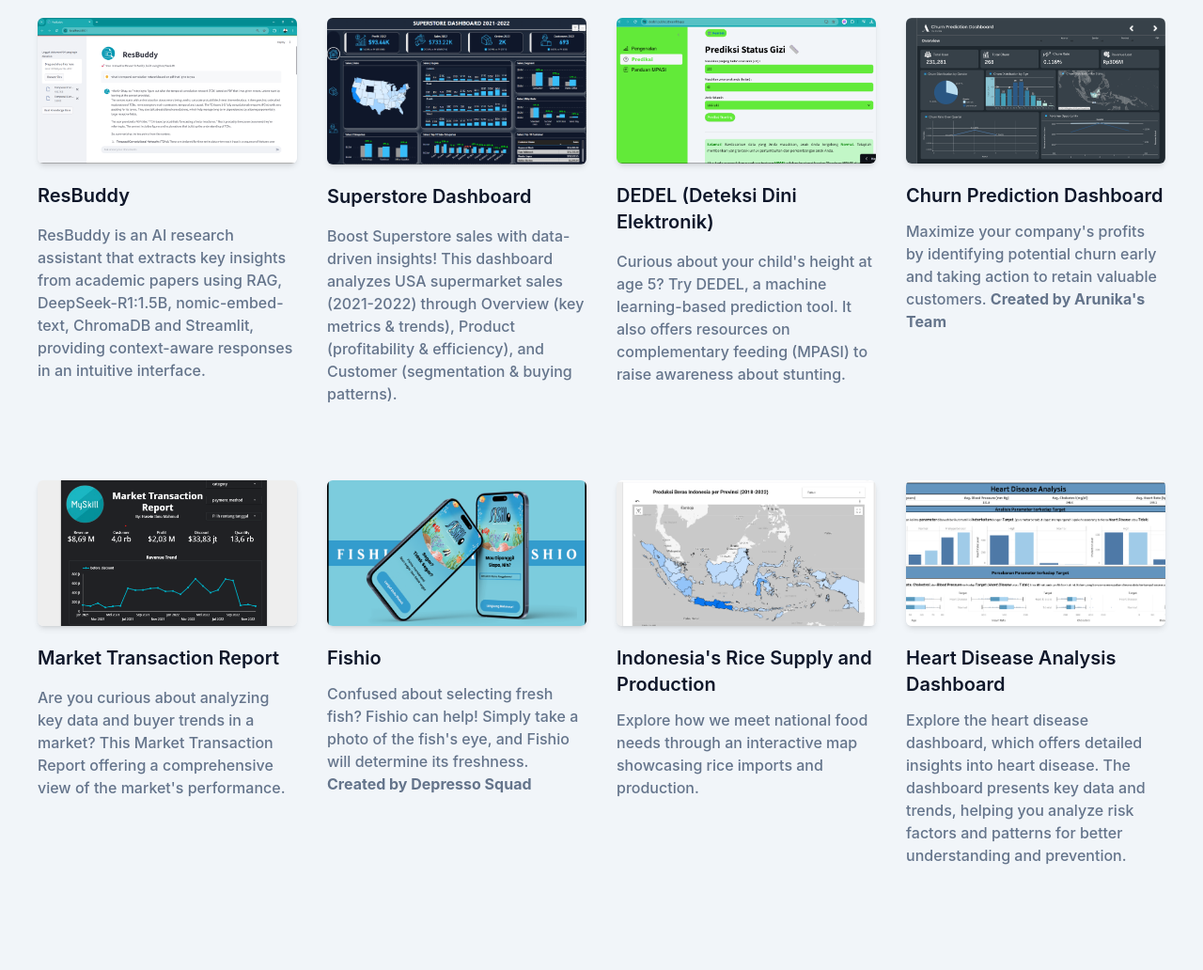
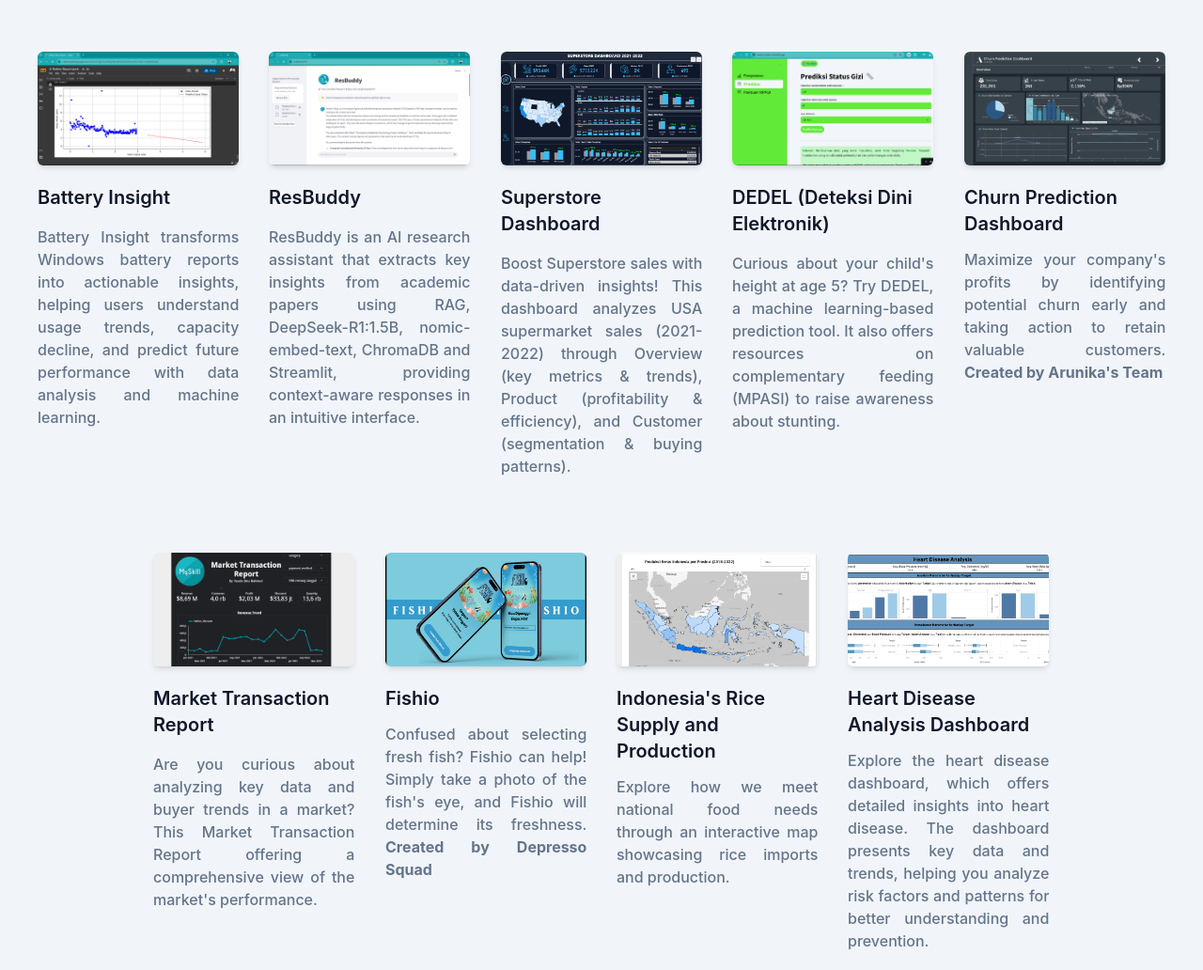
Before and after one commit to huseinibnu/huseinibnu.github.io, a website: page index.html in a window 1280 px wide. Shown: the part 2067-3099 px from the top of the page at 94% size. Drawn offline with nearby package versions, Linux system fonts and the light colour scheme.

Commit message:
menambahkan bagian project

```diff
--- a/index.html
+++ b/index.html
@@ -194,10 +194,11 @@
             <ul class="text-md font-medium text-secondary md:text-lg">
               <li><b>Programming</b>: Python (Pandas, NumPy, Scikit-Learn, TensorFlow, Keras, PyTorch, OpenCV), SQL</li>
               <li class="mt-2"><b>Machine Learning & Deep Learning</b>: Supervised dan Unsupervised Learning, Computer Vison, NLP, Scikit-Learn, TensorFlow, Keras, PyTorch, HuggingFace, Ollama (LLM Serving)</li>
+              <li class="mt-2"><b>Data Analysis</b>: SQL, BigQuery, Pandas, Numpy, Excel</li>
               <li class="mt-2"><b>Data Visualization</b>: Tableau, Looker Studio, Power BI, Matplotlib, Seaborn, Plotly</li>
-              <li class="mt-2"><b>Development Tools</b>: Git, PyCharm, Jupyter Notebook, Google Colaboratory, BigQuery</li>
-              <li class="mt-2"><b>Deployment</b>: Streamlit, FastAPI, Flask, TensorFlow Lite (TFLite)</li>
-              <li class="mt-2"><b>Optimization & GPU Acceleration</b>: CUDA</li>
+              <li class="mt-2"><b>Development Tools</b>: Git, PyCharm, Jupyter Notebook, Google Colaboratory</li>
+              <li class="mt-2"><b>Model Deployment</b>: Streamlit, FastAPI, Flask, TensorFlow Lite (TFLite), LangChain (LLM Apps)</li>
+              <li class="mt-2"><b>Optimization & GPU Acceleration</b>: CUDA (GPU Computing)</li>
             </ul>
           </div>
         </div>
@@ -248,8 +249,30 @@
         </div>
 
         <div class="flex w-full flex-wrap justify-center px-2 xl:mx-auto xl:w-15/16">
+          <!-- Battery Insight -->
+          <div class="portfolio-item mb-12 p-4 w-full md:w-1/3 lg:w-1/5">
+            <div class="overflow-hidden rounded-md shadow-md">
+              <div class="group relative cursor-pointer items-center justify-center overflow-hidden transition-shadow hover:shadow-xl hover:shadow-primary/30">
+                  <div class="w-full">
+                      <img class="h-full w-full object-cover transition-transform duration-500 group-hover:scale-110" src="dist/img/portfolio/Battery Insight.png" alt="Battery Insight" />
+                  </div>
+                  <div class="absolute inset-0 bg-gradient-to-b from-transparent via-transparent to-primary opacity-0 transition-opacity duration-500 group-hover:opacity-100 group-hover:from-primary/90 group-hover:via-primary/80 group-hover:to-dark/90"></div>
+                  <div class="absolute inset-0 flex translate-y-[70%] flex-col items-center justify-center px-4 text-center transition-all duration-500 group-hover:translate-y-0">
+                      <a href="https://colab.research.google.com/drive/1fh1jjhDJwz5BOgTNuo94TOGO5S3YaLoH?usp=sharing" target="_blank">
+                          <button class="rounded-full bg-neutral-900 py-2 px-3 font-com text-sm capitalize text-white shadow shadow-black/60">
+                              Try it now!
+                          </button>
+                      </a>
+                  </div>
+              </div>
+            </div>
+            <h3 class="mt-5 mb-3 text-xl font-semibold text-dark dark:text-white">Battery Insight</h3>
+            <p class="mt-4 text-base font-medium text-secondary text-justify">Battery Insight transforms Windows battery reports into actionable insights, helping users understand usage trends, capacity decline, and predict future performance with data analysis and machine learning.</p>
+          </div>
+          <!-- Battery Insight -->
+
           <!-- ResBuddy -->
-          <div class="portfolio-item mb-12 p-4 w-full md:w-1/3 lg:w-1/4">
+          <div class="portfolio-item mb-12 p-4 w-full md:w-1/3 lg:w-1/5">
             <div class="overflow-hidden rounded-md shadow-md">
               <div class="group relative cursor-pointer items-center justify-center overflow-hidden transition-shadow hover:shadow-xl hover:shadow-primary/30">
                   <div class="w-full">
@@ -266,12 +289,12 @@
               </div>
             </div>
             <h3 class="mt-5 mb-3 text-xl font-semibold text-dark dark:text-white">ResBuddy</h3>
-            <p class="mt-4 text-base font-medium text-secondary">ResBuddy is an AI research assistant that extracts key insights from academic papers using RAG, DeepSeek-R1:1.5B, nomic-embed-text, ChromaDB and Streamlit, providing context-aware responses in an intuitive interface.</p>
+            <p class="mt-4 text-base font-medium text-secondary text-justify">ResBuddy is an AI research assistant that extracts key insights from academic papers using RAG, DeepSeek-R1:1.5B, nomic-embed-text, ChromaDB and Streamlit, providing context-aware responses in an intuitive interface.</p>
           </div>
           <!-- ResBuddy -->
 
           <!-- Superstore Dashboard -->
-          <div class="portfolio-item mb-12 p-4 w-full md:w-1/3 lg:w-1/4">
+          <div class="portfolio-item mb-12 p-4 w-full md:w-1/3 lg:w-1/5">
             <div class="overflow-hidden rounded-md shadow-md">
               <div class="group relative cursor-pointer items-center justify-center overflow-hidden transition-shadow hover:shadow-xl hover:shadow-primary/30">
                   <div class="w-full">
@@ -288,12 +311,12 @@
               </div>
             </div>
             <h3 class="mt-5 mb-3 text-xl font-semibold text-dark dark:text-white">Superstore Dashboard</h3>
-            <p class="mt-4 text-base font-medium text-secondary">Boost Superstore sales with data-driven insights! This dashboard analyzes USA supermarket sales (2021-2022) through Overview (key metrics & trends), Product (profitability & efficiency), and Customer (segmentation & buying patterns).</p>
+            <p class="mt-4 text-base font-medium text-secondary text-justify">Boost Superstore sales with data-driven insights! This dashboard analyzes USA supermarket sales (2021-2022) through Overview (key metrics & trends), Product (profitability & efficiency), and Customer (segmentation & buying patterns).</p>
           </div>
           <!-- Superstore Dashboard -->
 
           <!-- DEDEL -->
-          <div class="portfolio-item mb-12 p-4 w-full md:w-1/3 lg:w-1/4">
+          <div class="portfolio-item mb-12 p-4 w-full md:w-1/3 lg:w-1/5">
             <div class="overflow-hidden rounded-md shadow-md">
               <div class="group relative cursor-pointer items-center justify-center overflow-hidden transition-shadow hover:shadow-xl hover:shadow-primary/30">
                   <div class="w-full">
@@ -310,12 +333,12 @@
               </div>
             </div>
             <h3 class="mt-5 mb-3 text-xl font-semibold text-dark dark:text-white">DEDEL (Deteksi Dini Elektronik)</h3>
-            <p class="mt-4 text-base font-medium text-secondary">Curious about your child's height at age 5? Try DEDEL, a machine learning-based prediction tool. It also offers resources on complementary feeding (MPASI) to raise awareness about stunting.</p>
+            <p class="mt-4 text-base font-medium text-secondary text-justify">Curious about your child's height at age 5? Try DEDEL, a machine learning-based prediction tool. It also offers resources on complementary feeding (MPASI) to raise awareness about stunting.</p>
           </div>
           <!-- DEDEL -->
 
           <!-- Churn Prediction Dashboard -->
-          <div class="portfolio-item mb-12 p-4 w-full md:w-1/3 lg:w-1/4">
+          <div class="portfolio-item mb-12 p-4 w-full md:w-1/3 lg:w-1/5">
             <div class="overflow-hidden rounded-md shadow-md">
               <div class="group relative cursor-pointer items-center justify-center overflow-hidden transition-shadow hover:shadow-xl hover:shadow-primary/30">
                   <div class="w-full">
@@ -332,12 +355,12 @@
               </div>
             </div>
             <h3 class="mt-5 mb-3 text-xl font-semibold text-dark dark:text-white">Churn Prediction Dashboard</h3>
-            <p class="text-base font-medium text-secondary">Maximize your company's profits by identifying potential churn early and taking action to retain valuable customers. <b>Created by Arunika's Team</b></p>
+            <p class="text-base font-medium text-secondary text-justify">Maximize your company's profits by identifying potential churn early and taking action to retain valuable customers. <b>Created by Arunika's Team</b></p>
           </div>
           <!-- Churn Prediction Dashboard -->
 
           <!-- Report -->
-          <div class="portfolio-item mb-12 p-4 w-full md:w-1/3 lg:w-1/4">
+          <div class="portfolio-item mb-12 p-4 w-full md:w-1/3 lg:w-1/5">
             <div class="overflow-hidden rounded-md shadow-md">
               <div class="group relative cursor-pointer items-center justify-center overflow-hidden transition-shadow hover:shadow-xl hover:shadow-primary/30">
                   <div class="w-full">
@@ -354,12 +377,12 @@
               </div>
             </div>
             <h3 class="mt-5 mb-3 text-xl font-semibold text-dark dark:text-white">Market Transaction Report</h3>
-            <p class="mt-4 text-base font-medium text-secondary">Are you curious about analyzing key data and buyer trends in a market? This Market Transaction Report offering a comprehensive view of the market's performance.</p>
+            <p class="mt-4 text-base font-medium text-secondary text-justify">Are you curious about analyzing key data and buyer trends in a market? This Market Transaction Report offering a comprehensive view of the market's performance.</p>
           </div>
           <!-- Report -->
 
           <!-- Fishio -->
-          <div class="portfolio-item mb-12 p-4 w-full md:w-1/3 lg:w-1/4">
+          <div class="portfolio-item mb-12 p-4 w-full md:w-1/3 lg:w-1/5">
             <div class="overflow-hidden rounded-md shadow-md">
               <div class="group relative cursor-pointer items-center justify-center overflow-hidden transition-shadow hover:shadow-xl hover:shadow-primary/30">
                   <div class="w-full">
@@ -376,12 +399,12 @@
               </div>
             </div>
             <h3 class="mt-5 mb-3 text-xl font-semibold text-dark dark:text-white">Fishio</h3>
-            <p class="text-base font-medium text-secondary">Confused about selecting fresh fish? Fishio can help! Simply take a photo of the fish's eye, and Fishio will determine its freshness. <b>Created by Depresso Squad</b></p>
+            <p class="text-base font-medium text-secondary text-justify">Confused about selecting fresh fish? Fishio can help! Simply take a photo of the fish's eye, and Fishio will determine its freshness. <b>Created by Depresso Squad</b></p>
           </div>
           <!-- Fishio -->
 
           <!-- Produksi Beras -->
-          <div class="portfolio-item mb-12 p-4 w-full md:w-1/3 lg:w-1/4">
+          <div class="portfolio-item mb-12 p-4 w-full md:w-1/3 lg:w-1/5">
             <div class="overflow-hidden rounded-md shadow-md">
               <div class="group relative cursor-pointer items-center justify-center overflow-hidden transition-shadow hover:shadow-xl hover:shadow-primary/30">
                   <div class="w-full">
@@ -398,12 +421,12 @@
               </div>
             </div>
             <h3 class="mt-5 mb-3 text-xl font-semibold text-dark dark:text-white">Indonesia's Rice Supply and Production</h3>
-            <p class="text-base font-medium text-secondary">Explore how we meet national food needs through an interactive map showcasing rice imports and production.</p>
+            <p class="text-base font-medium text-secondary text-justify">Explore how we meet national food needs through an interactive map showcasing rice imports and production.</p>
           </div>
           <!-- Produksi Beras -->
 
           <!-- Heart Disease -->
-          <div class="portfolio-item mb-12 p-4 w-full md:w-1/3 lg:w-1/4">
+          <div class="portfolio-item mb-12 p-4 w-full md:w-1/3 lg:w-1/5">
             <div class="overflow-hidden rounded-md shadow-md">
               <div class="group relative cursor-pointer items-center justify-center overflow-hidden transition-shadow hover:shadow-xl hover:shadow-primary/30">
                   <div class="w-full">
@@ -420,7 +443,7 @@
               </div>
             </div>
             <h3 class="mt-5 mb-3 text-xl font-semibold text-dark dark:text-white">Heart Disease Analysis Dashboard</h3>
-            <p class="text-base font-medium text-secondary">Explore the heart disease dashboard, which offers detailed insights into heart disease. The dashboard presents key data and trends, helping you analyze risk factors and patterns for better understanding and prevention.</p>
+            <p class="text-base font-medium text-secondary text-justify">Explore the heart disease dashboard, which offers detailed insights into heart disease. The dashboard presents key data and trends, helping you analyze risk factors and patterns for better understanding and prevention.</p>
           </div>
           <!-- Heart Disease -->
 
```
Also changed, not shown: dist/css/output.css, dist/img/portfolio/Battery Insight.png (added).
